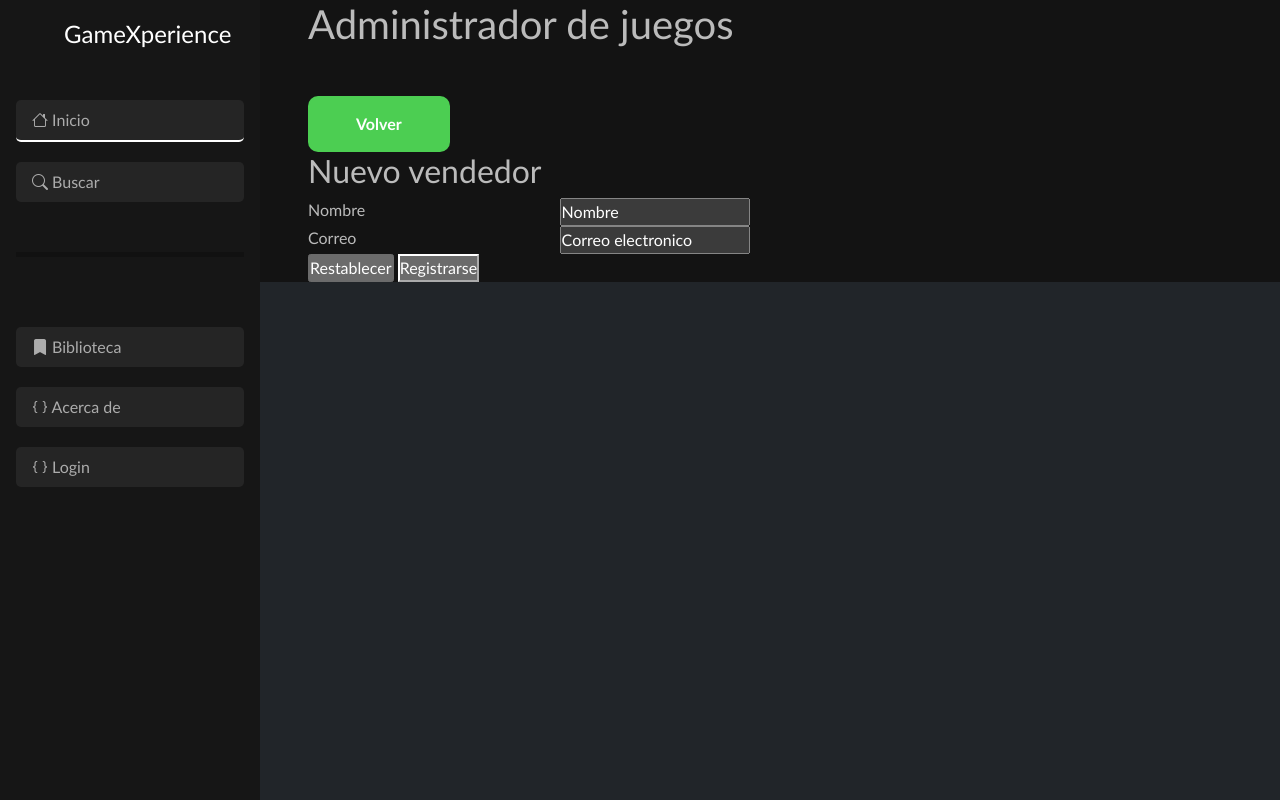
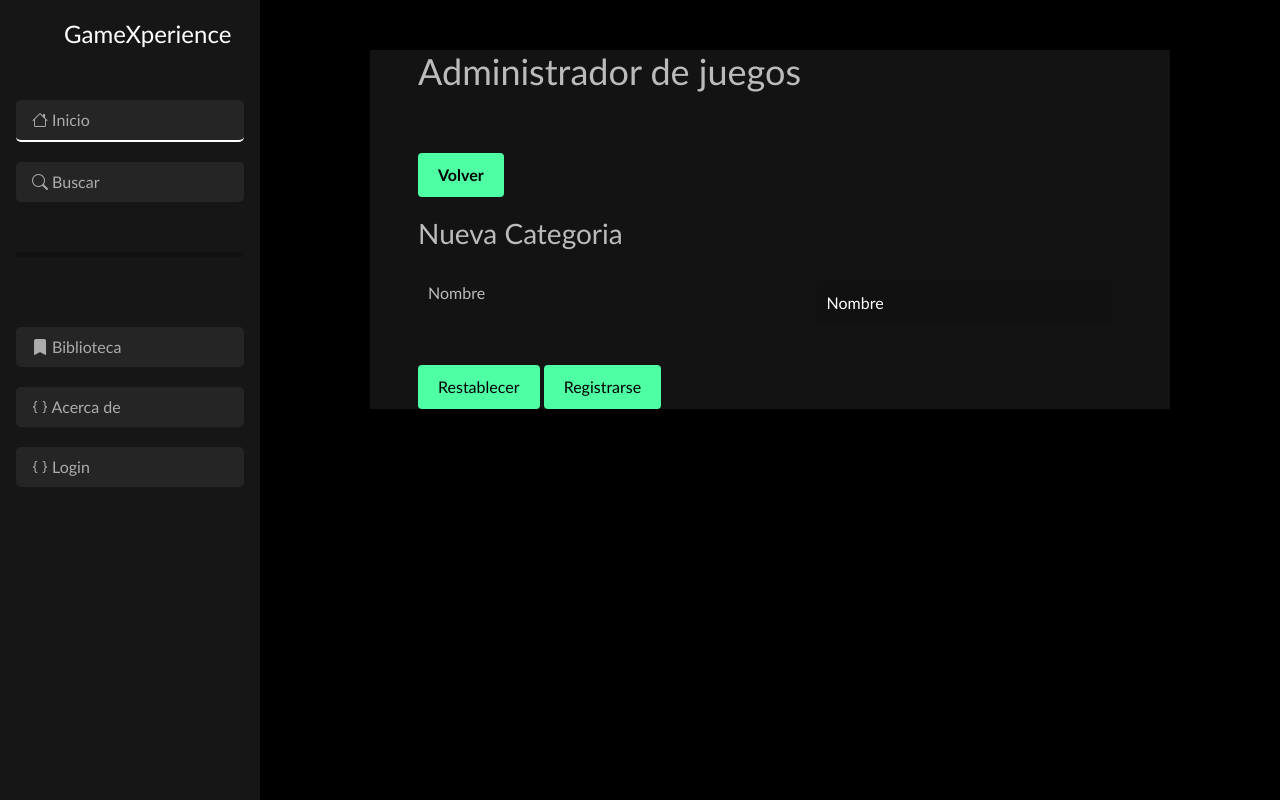
Before and after one commit to Chiquil09/GameXperience, a PHP site: page /admin/vendedores.php in a window 1280 px wide. Run offline with PHP 8.4, Linux system fonts and the light colour scheme.

Commit message:
22/06/23-08:33

```diff
--- a/admin/vendedores.php
+++ b/admin/vendedores.php
@@ -1,29 +1,104 @@
 <?php
 include("../includes/templates/header.php");
 ?>
+<!DOCTYPE html>
+<html>
+<head>
+  <style>
+
+    body {
+      background-color: #000;
+      color: #fff;
+      font-family: 'Arial', sans-serif;
+    }
+
+    .home-section {
+      padding: 50px 0;
+    }
+
+    .contenedor {
+      max-width: 800px;
+      margin: 0 auto;
+    }
+
+    h1 {
+      font-size: 36px;
+      margin-bottom: 20px;
+    }
+
+    .boton {
+      display: inline-block;
+      padding: 10px 20px;
+      background-color: #4effa3;
+      color: #000;
+      text-decoration: none;
+      border-radius: 4px;
+      margin-bottom: 20px;
+    }
+
+    h2 {
+      font-size: 28px;
+      margin-bottom: 20px;
+    }
+
+    table {
+      width: 100%;
+      margin-bottom: 20px;
+    }
+
+    td {
+      padding: 10px;
+    }
+
+    input[type="text"] {
+      width: 100%;
+      padding: 10px;
+      border: none;
+      background-color: #111;
+      color: #4effa3;
+      border-radius: 4px;
+      margin-bottom: 10px;
+    }
+
+    input[type="reset"],
+    button[type="submit"] {
+      padding: 10px 20px;
+      border: none;
+      background-color: #4effa3;
+      color: #000;
+      border-radius: 4px;
+      cursor: pointer;
+      transition: background-color 0.3s ease;
+    }
+
+    input[type="reset"]:hover,
+    button[type="submit"]:hover {
+      background-color: #4effa3;
+      color: #000;
+    }
+  </style>
+</head>
+<body>
   <section class="home-section">
     <main class="contenedor container px-5">
       <h1>Administrador de juegos</h1>
       <a href="/admin/index.php" class="boton boton-verde">Volver</a>
 
-    <h2>Nuevo vendedor</h2>
+      <h2>Nueva Categoria</h2>
 
       <form>
-        <table width="540" >
+        <table width="540">
           <tr valign="top">
             <td width="500">Nombre</td>
-            <td width="414"><input type="text" id="titulo" placeholder="Nombre "></td>
+            <td width="414"><input type="text" id="titulo" placeholder="Nombre"></td>
           </tr>
-          <tr valign="top">
-            <td width="500">Correo</td>
-            <td width="414"><input type="text" id="titulo" placeholder="Correo electronico "></td>
-          </tr>
+
         </table>
 
         <input name="restablecer" type="reset" id="restablecer" value="Restablecer">
         <button type="submit" name="enviar" id="enviar">Registrarse</button>
-
-
-
-
       </form>
+    </main>
+  </section>
+</body>
+</html>
```
Lines whose indentation alone changed are shown as unchanged.
